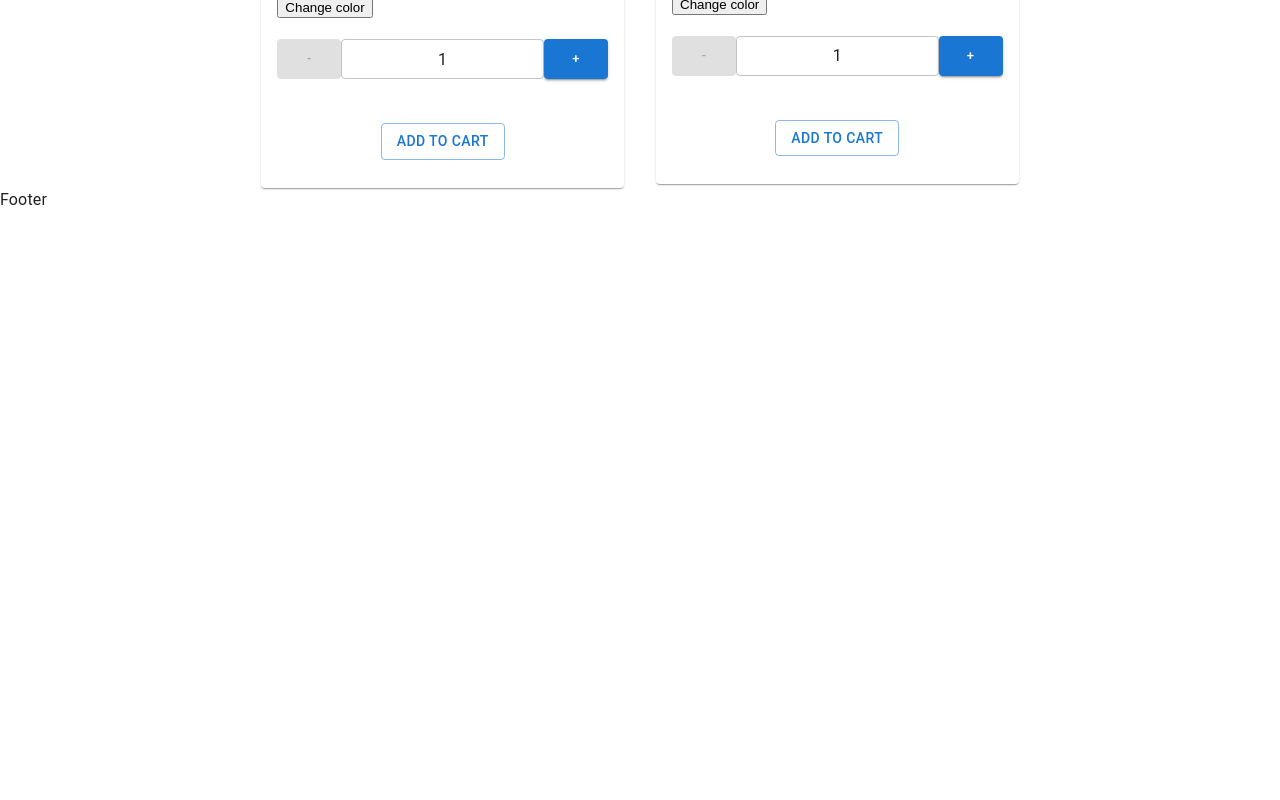
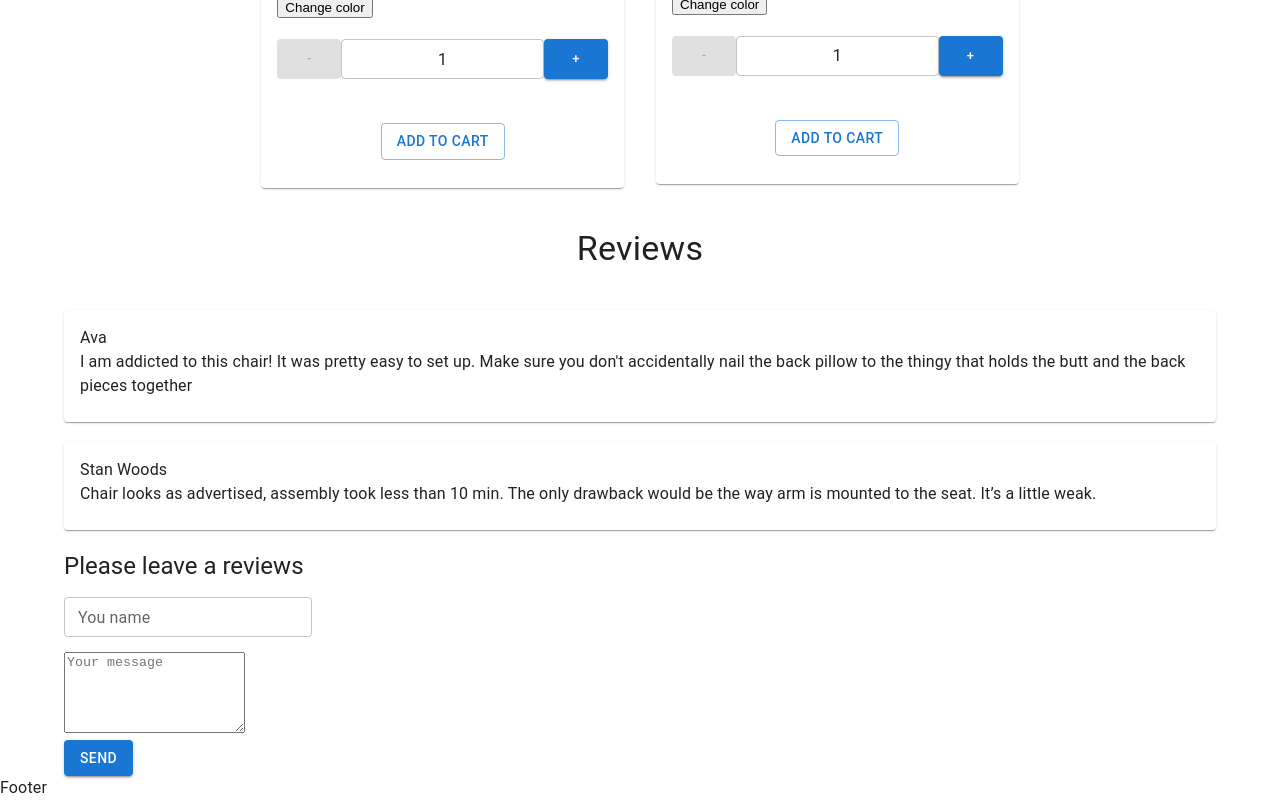
Before and after one commit to gsmoff/todo-react, a React (Create React App) app: page / in a window 1280 px wide. Shown: the part 2489-3289 px from the top of the page. Before the commit the page ends 2701 px from the top, so only its background shows below. Built offline with nearby package versions, Linux system fonts and the light colour scheme.

Commit message:
add Reviews

```diff
--- /dev/null
+++ b/src/components/Reviews/Reviews.tsx
@@ -0,0 +1,114 @@
+import {
+  Card,
+  CardContent,
+  TextareaAutosize,
+  TextField,
+  Typography,
+  Button,
+} from "@mui/material";
+import React, { useState } from "react";
+
+type Props = {};
+
+type Review = {
+  name: string;
+  text: string;
+};
+
+const Reviews = (props: Props) => {
+  const arrReview: Review[] = [
+    {
+      name: "Ava",
+      text: "I am addicted to this chair! It was pretty easy to set up. Make sure you don't accidentally nail the back pillow to the thingy that holds the butt and the back pieces together",
+    },
+    {
+      name: "Stan Woods",
+      text: "Chair looks as advertised, assembly took less than 10 min. The only drawback would be the way arm is mounted to the seat. It’s a little weak.",
+    },
+  ];
+
+  const [reviews, setReviews] = useState<Review[]>(arrReview);
+
+  const [newReview, setNewRewiew] = useState<Review>({ name: "", text: "" });
+
+  const hendleChengeName = (e: React.ChangeEvent<HTMLInputElement>) => {
+    setNewRewiew((prevState: Review) => ({
+      ...prevState,
+      name: e.target.value,
+    }));
+  };
+  const hendleChengeText = (e: React.ChangeEvent<HTMLTextAreaElement>) => {
+    setNewRewiew((prevState: Review) => ({
+      ...prevState,
+      text: e.target.value,
+    }));
+  };
+
+  const onSend = (e: React.FormEvent<HTMLFormElement>) => {
+    e.preventDefault();
+    if (newReview.name === "" || newReview.text === "") {
+      alert("all fields are required")
+    } else {
+      setReviews((prevState: Review[]) => {
+        return [...prevState,newReview]
+      })
+      setNewRewiew({
+        name: "",
+        text: "",
+      })
+    }
+  }
+
+  return (
+    <>
+      <Typography
+        variant="h4"
+        sx={{
+          textAlign: "center",
+          margin: "40px 0",
+        }}
+      >
+        Reviews
+      </Typography>
+      {reviews.map(({ name, text }: Review, i) => (
+        <Card
+          sx={{
+            margin: "20px 0",
+          }}
+          key={i}
+        >
+          <CardContent>
+            <div>{name}</div>
+            <div>{text}</div>
+          </CardContent>
+        </Card>
+      ))}
+      <form onSubmit={onSend}>
+        <Typography variant="h5">Please leave a reviews</Typography>
+        <div
+          style={{
+            margin: "15px 0",
+          }}
+        >
+          <TextField
+            size="small"
+            label="You name"
+            value={newReview.name}
+            onChange={hendleChengeName}
+          ></TextField>
+        </div>
+        <TextareaAutosize
+          minRows={5}
+          placeholder="Your message"
+          value={newReview.text}
+          onChange={hendleChengeText}
+        ></TextareaAutosize>
+        <div>
+          <Button type="submit" variant="contained">Send</Button>
+        </div>
+      </form>
+    </>
+  );
+};
+
+export default Reviews;
--- a/src/pages/Home/Home.tsx
+++ b/src/pages/Home/Home.tsx
@@ -1,4 +1,5 @@
 import Productslist from "components/Products/Productslist";
+import Reviews from "components/Reviews/Reviews";
 import React from "react";
 
 type Props = { addProductToCart: (id: number, count: number) => void };
@@ -7,6 +8,7 @@ const Home = ({ addProductToCart }: Props) => {
   return (
     <>
       <Productslist addProductToCart={addProductToCart} />
+      <Reviews/>
     </>
   );
 };
```
